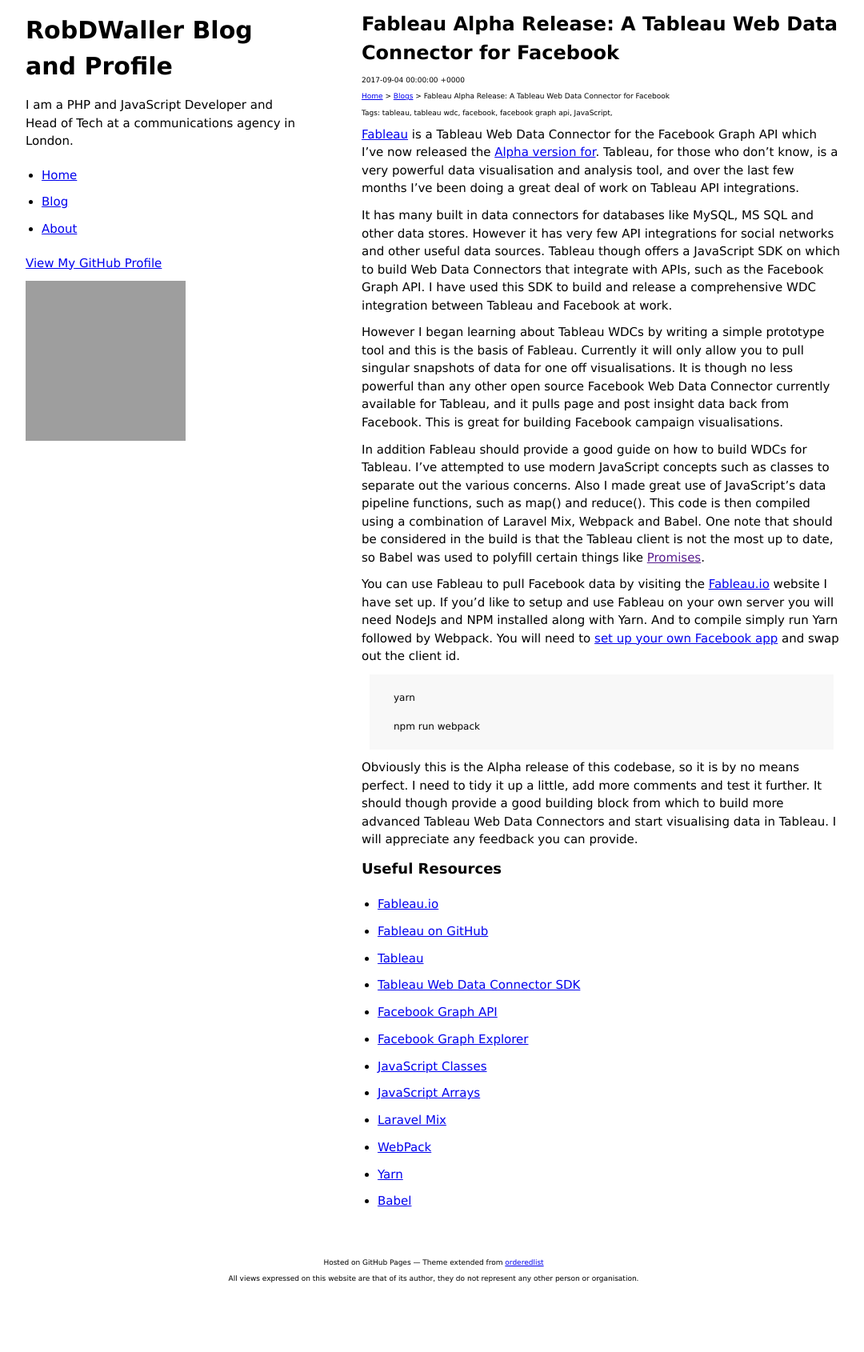
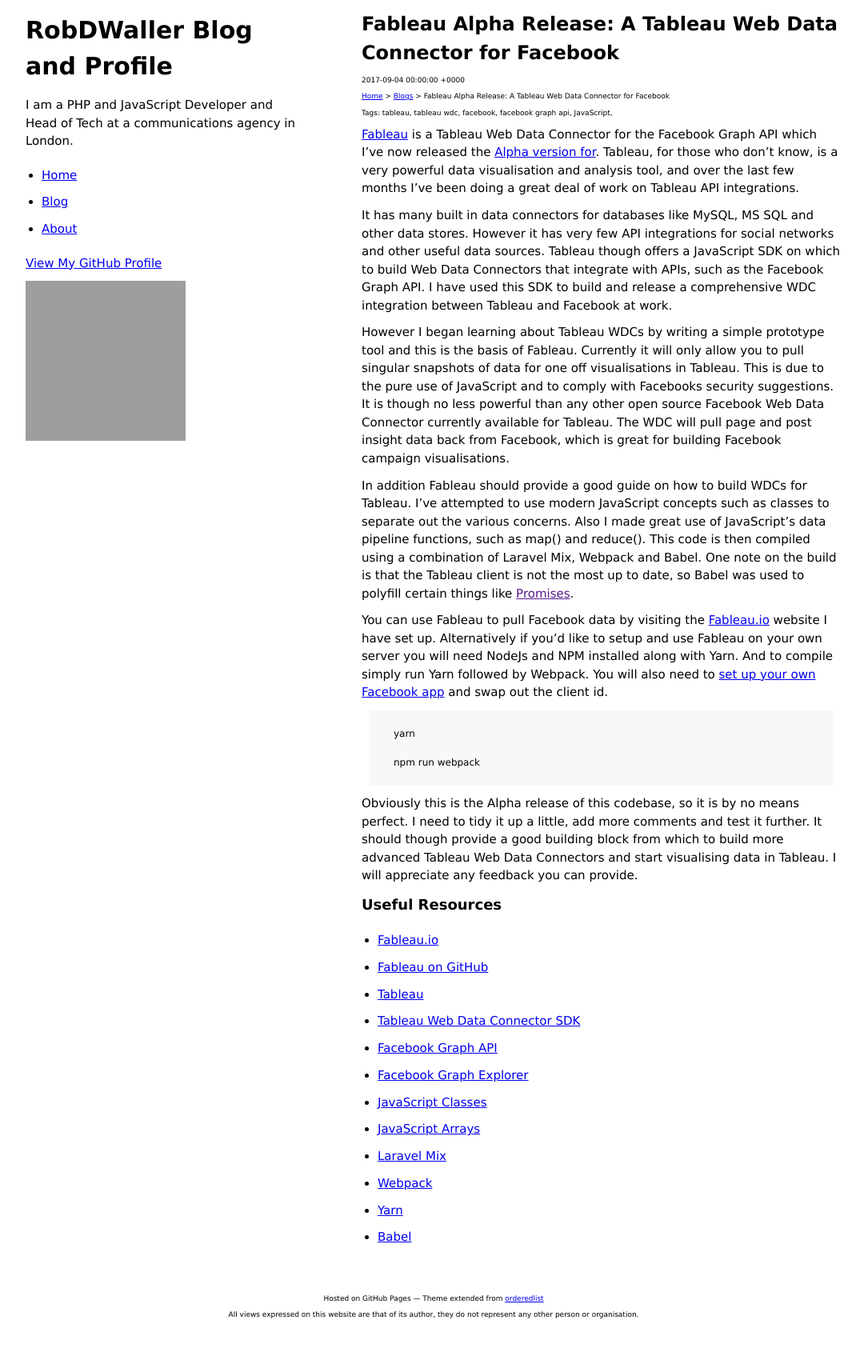
Before and after one commit to RobDWaller/robdwaller.github.io, a Jekyll site: the page built from _posts/2017-09-04-fableau-alpha-release-tableau-wdc-facebook.md, in a window 1280 px wide. Shown: the whole page at 80% size, without its empty margins (98-1178 px from the left). Built offline with Jekyll 4.4.1, drawn with Linux system fonts in a browser that asks for light colours; before the commit the page ends 1645 px from its top, so only the background shows below that; grey boxes are pictures that could not be loaded.

Commit message:
Added minor amends to Fableau Alpha post

````diff
--- a/_posts/2017-09-04-fableau-alpha-release-tableau-wdc-facebook.md
+++ b/_posts/2017-09-04-fableau-alpha-release-tableau-wdc-facebook.md
@@ -9,11 +9,11 @@
 
 It has many built in data connectors for databases like MySQL, MS SQL and other data stores. However it has very few API integrations for social networks and other useful data sources. Tableau though offers a JavaScript SDK on which to build Web Data Connectors that integrate with APIs, such as the Facebook Graph API. I have used this SDK to build and release a comprehensive WDC integration between Tableau and Facebook at work.
 
-However I began learning about Tableau WDCs by writing a simple prototype tool and this is the basis of Fableau. Currently it will only allow you to pull singular snapshots of data for one off visualisations. It is though no less powerful than any other open source Facebook Web Data Connector currently available for Tableau, and it pulls page and post insight data back from Facebook. This is great for building Facebook campaign visualisations.
+However I began learning about Tableau WDCs by writing a simple prototype tool and this is the basis of Fableau. Currently it will only allow you to pull singular snapshots of data for one off visualisations in Tableau. This is due to the pure use of JavaScript and to comply with Facebooks security suggestions. It is though no less powerful than any other open source Facebook Web Data Connector currently available for Tableau. The WDC will pull page and post insight data back from Facebook, which is great for building Facebook campaign visualisations.
 
-In addition Fableau should provide a good guide on how to build WDCs for Tableau. I've attempted to use modern JavaScript concepts such as classes to separate out the various concerns. Also I made great use of JavaScript's data pipeline functions, such as `map()` and `reduce()`. This code is then compiled using a combination of Laravel Mix, Webpack and Babel. One note that should be considered in the build is that the Tableau client is not the most up to date, so Babel was used to polyfill certain things like [Promises]().
+In addition Fableau should provide a good guide on how to build WDCs for Tableau. I've attempted to use modern JavaScript concepts such as classes to separate out the various concerns. Also I made great use of JavaScript's data pipeline functions, such as `map()` and `reduce()`. This code is then compiled using a combination of Laravel Mix, Webpack and Babel. One note on the build is that the Tableau client is not the most up to date, so Babel was used to polyfill certain things like [Promises]().
 
-You can use Fableau to pull Facebook data by visiting the [Fableau.io](http://fableau.io) website I have set up. If you'd like to setup and use Fableau on your own server you will need NodeJs and NPM installed along with Yarn. And to compile simply run Yarn followed by Webpack. You will need to [set up your own Facebook app](https://developers.facebook.com/) and swap out the client id.
+You can use Fableau to pull Facebook data by visiting the [Fableau.io](http://fableau.io) website I have set up. Alternatively if you'd like to setup and use Fableau on your own server you will need NodeJs and NPM installed along with Yarn. And to compile simply run Yarn followed by Webpack. You will also need to [set up your own Facebook app](https://developers.facebook.com/) and swap out the client id.
 
 ```
 yarn
@@ -33,6 +33,6 @@
 - [JavaScript Classes](https://developer.mozilla.org/en-US/docs/Web/JavaScript/Reference/Classes)
 - [JavaScript Arrays](https://developer.mozilla.org/en-US/docs/Web/JavaScript/Reference/Global_Objects/Array)
 - [Laravel Mix](https://laravel.com/docs/5.4/mix)
-- [WebPack](https://webpack.js.org/)
+- [Webpack](https://webpack.js.org/)
 - [Yarn](https://yarnpkg.com/lang/en/)
 - [Babel](https://babeljs.io/)
````
